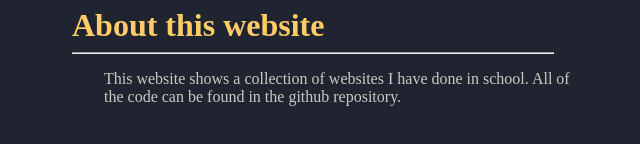
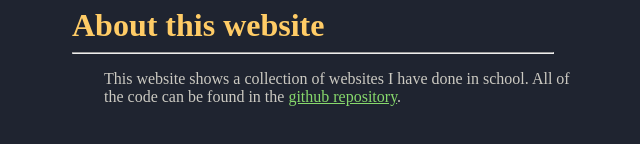
Before and after one commit to julrez/julrez.github.io, a SvelteKit app: page / in a window 1280 px wide. Shown: the part 1058-1202 px from the top of the page, without its empty margins (8-648 px from the left). Built offline with nearby package versions, Linux system fonts and the light colour scheme.

Commit message:
some cleanup

```diff
--- a/src/routes/+page.svelte
+++ b/src/routes/+page.svelte
@@ -1,4 +1,4 @@
-<title>julrez webistes</title>
+<title>julrez.github.io</title>
 
 <main>
 	<div id="navbackground">
@@ -55,7 +55,7 @@
 		<h2>About this website</h2>
 		<hr>
 		<article>
-			<p>This website shows a collection of websites I have done in school. All of the code can be found in the github repository.</p>
+			<p>This website shows a collection of websites I have done in school. All of the code can be found in the <a href="https://github.com/julrez/julrez.github.io">github repository</a>.</p>
 		</article>
 	</footer>
 </main>
@@ -82,6 +82,9 @@
 	article {
 		padding-left: 2em;
 		width: 40%;
+	}
+	article a {
+		color: #87d96c
 	}
 	article p {
 		color: #cccac2;
```
